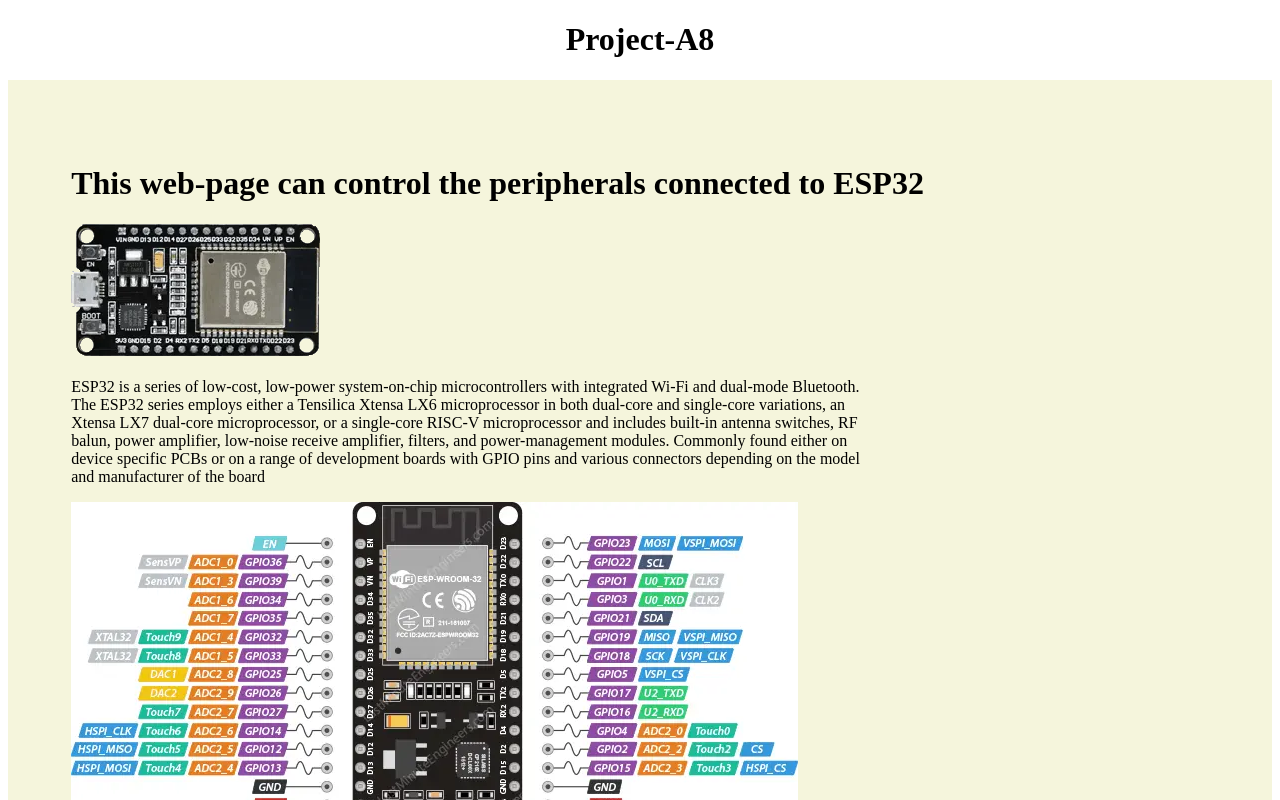
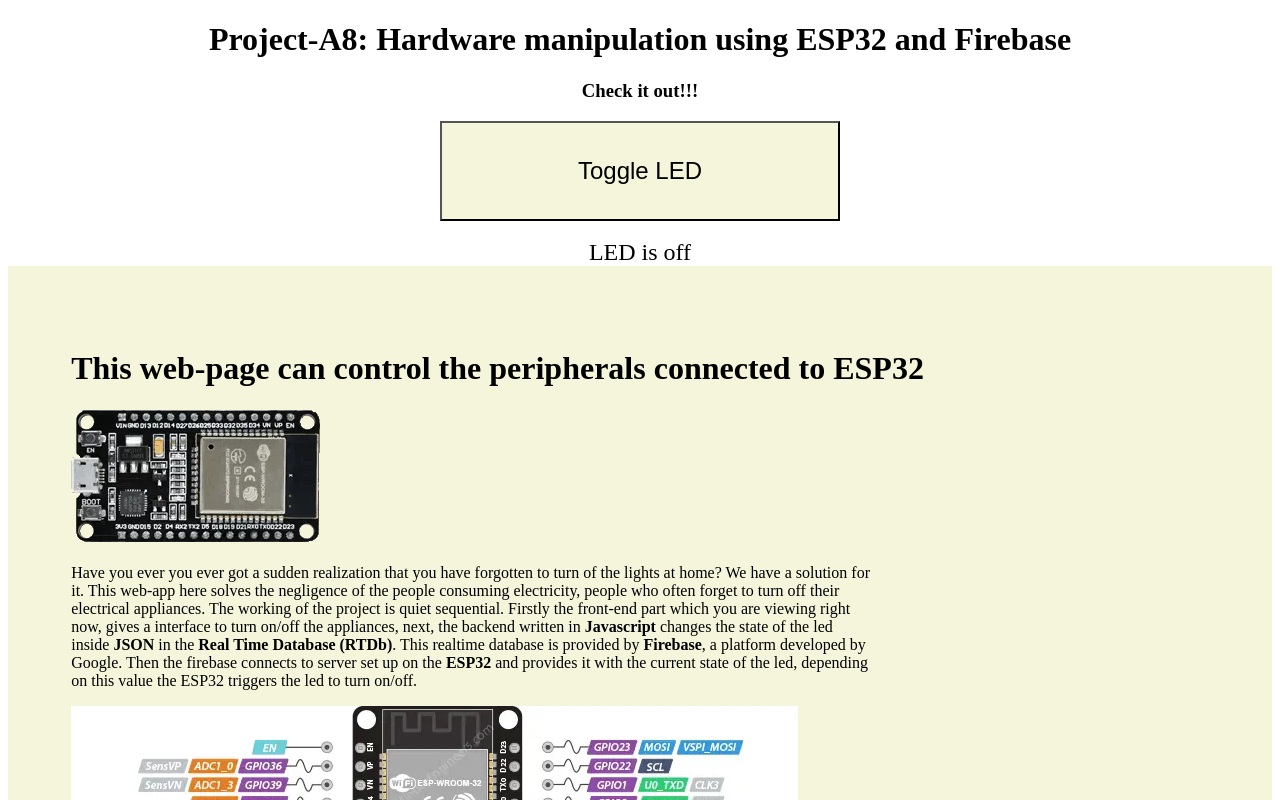
Before and after one commit to Kiran21-S/ESP32WebServer, a website: page index.html in a window 1280 px wide. Shown: the top 800 px of the page. Drawn offline with Linux system fonts and the light colour scheme; no server answers.

Commit message:
Add files via upload

```diff
--- a/index.html
+++ b/index.html
@@ -6,27 +6,32 @@
   <script src="https://www.gstatic.com/firebasejs/8.10.0/firebase-database.js"></script>
 </head>
 <body>
-    <center><span><H1>Project-A8</H1></span></center>
+  <center><span><H1>Project-A8: Hardware manipulation using ESP32 and Firebase</H1></span></center>
+  <div style="text-align: center;">
+    <h3>Check it out!!!</h3>
+</div>
+  <center>
+    <button id="toggleLed" style="width: 400px; height: 100px; background-color: beige; font-size: x-large;">Toggle LED</button> <br> <br>
+    <span id="ledStatus" style="font-size: x-large;">LED is off</span>
+</center>
+
     <div style="display: flex; gap: 3; padding: 5%; align-items: center; justify-content: space-between; flex-wrap: wrap; background-color: beige;">
         <div >
             <h1>This web-page can control the peripherals connected to ESP32</h1>
             <img src="esp32.png" alt="">
             <div style="width: 800px; text-wrap: wrap;">
-                <p>ESP32 is a series of low-cost, low-power system-on-chip microcontrollers with integrated Wi-Fi and dual-mode Bluetooth. The ESP32 series employs either a Tensilica Xtensa LX6 microprocessor in both dual-core and single-core variations, an Xtensa LX7 dual-core microprocessor, or a single-core RISC-V microprocessor and includes built-in antenna switches, RF balun, power amplifier, low-noise receive amplifier, filters, and power-management modules. Commonly found either on device specific PCBs or on a range of development boards with GPIO pins and various connectors depending on the model and manufacturer of the board</p>
+                <p>Have you ever you ever got a sudden realization that you have forgotten to turn of the lights at home? We have a solution for it.
+                  This web-app here solves the negligence of the people consuming electricity, people who often forget to turn off their electrical appliances.
+                  The working of the project is quiet sequential. Firstly the front-end part which you are viewing right now, gives a interface to turn on/off the appliances,
+                  next, the backend written in <b>Javascript</b> changes the state of the led inside <b>JSON</b> in the <b>Real Time Database (RTDb)</b>. This realtime database is
+                  provided by <b>Firebase</b>, a platform developed by Google. Then the firebase connects to server set up on the <b>ESP32</b> and provides it with the current state of the
+                  led, depending on this value the ESP32 triggers the led to turn on/off. </p>
             </div>
         </div>
         <div>
             <img src="ESP32-Pinout.jpg" alt="">
         </div>
     </div>
-    <div style="text-align: center;">
-        <h3>You can control LED through this website.</h3>
-    </div>
-  <center>
-      <button id="toggleLed" style="width: 400px; height: 100px; background-color: beige; font-size: x-large;">Toggle LED</button> <br> <br>
-      <span id="ledStatus" style="font-size: x-large;">LED is off</span>
-  </center>
-
   <script>
     const firebaseConfig = {
         apiKey: "AIzaSyAgqUiaCo-1ZD510Wl6lJckNmuAhl5PdJ8",
```
